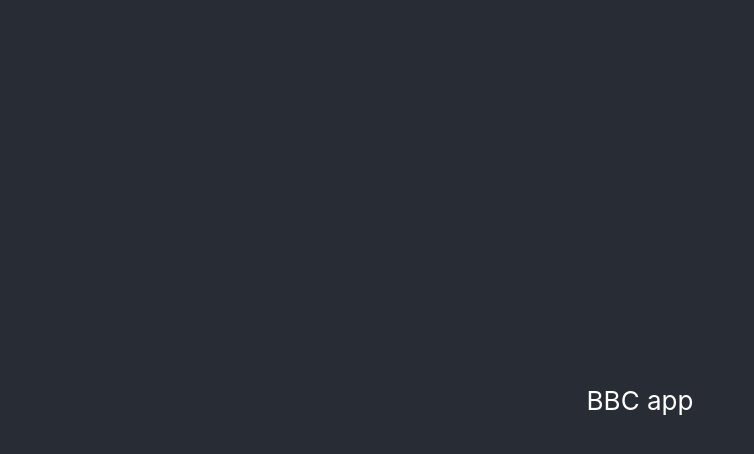
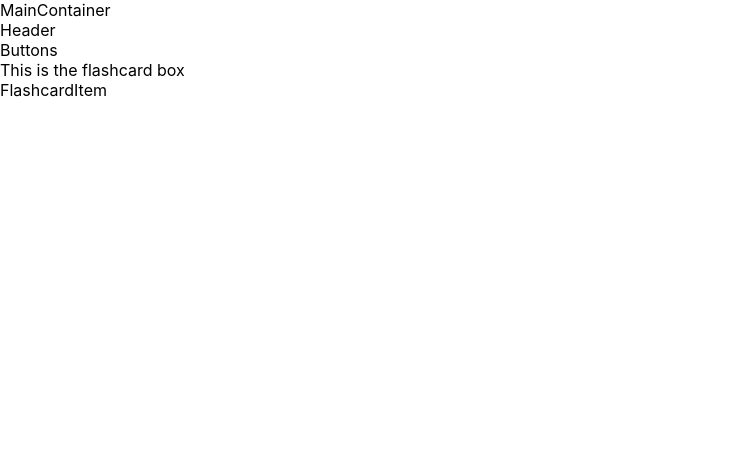
Before and after one commit to Ally288/dinosaur_react_app, a React (Create React App) app in the folder client/: page / in a window 1280 px wide. Shown: the top 454 px of the page, without its empty margins (0-754 px from the left). Built offline with nearby package versions, Linux system fonts and the light colour scheme.

Commit message:
rednered stuff

```diff
--- a/client/src/App.js
+++ b/client/src/App.js
@@ -1,12 +1,13 @@
-import './App.css';
+import FlashCardGridContainer from "./containers/FlashCardGridContainer";
+import MainContainer from "./containers/MainContainer";
+
 
 function App() {
   return (
-    <div className="App">
-      <header className="App-header">
-        <p>BBC app</p>
-      </header>
-    </div>
+    <>
+      <MainContainer />
+      <FlashCardGridContainer />
+    </>
   );
 }
 
--- a/client/src/components/FlashcardBox.js
+++ b/client/src/components/FlashcardBox.js
@@ -1,9 +1,13 @@
 import React from 'react'
+import Flashcarditem from './FlashcardItem'
 
-const Flashcardbox = () => {
-  return (
-    <div>Flashcardbox</div>
-  )
+const FlashcardBox = () => {
+    return (
+        <>
+            <div>This is the flashcard box</div>
+            <Flashcarditem />
+        </>
+    )
 }
 
-export default Flashcardbox
+export default FlashcardBox
--- a/client/src/components/FlashcardItem.js
+++ b/client/src/components/FlashcardItem.js
@@ -1,9 +1,9 @@
 import React from 'react'
 
-const Flashcarditem = () => {
+const FlashcardItem = () => {
   return (
-    <div>Flashcarditem</div>
+    <div>FlashcardItem</div>
   )
 }
 
-export default Flashcarditem
+export default FlashcardItem
--- a/client/src/containers/FlashCardGridContainer.js
+++ b/client/src/containers/FlashCardGridContainer.js
@@ -0,0 +1,16 @@
+import React from 'react';
+import Buttons from '../components/Buttons';
+import Header from '../components/Header';
+import FlashcardBox from '../components/FlashcardBox';
+
+const FlashCardGridContainer = () => {
+    return (
+        <>
+            <Header />
+            <Buttons />
+            <FlashcardBox />
+        </>
+    )
+}
+
+export default FlashCardGridContainer
--- a/client/src/containers/MainContainer.js
+++ b/client/src/containers/MainContainer.js
@@ -0,0 +1,9 @@
+import React from 'react'
+
+const MainContainer = () => {
+    return (
+        <div>MainContainer</div>
+    )
+}
+
+export default MainContainer
```
